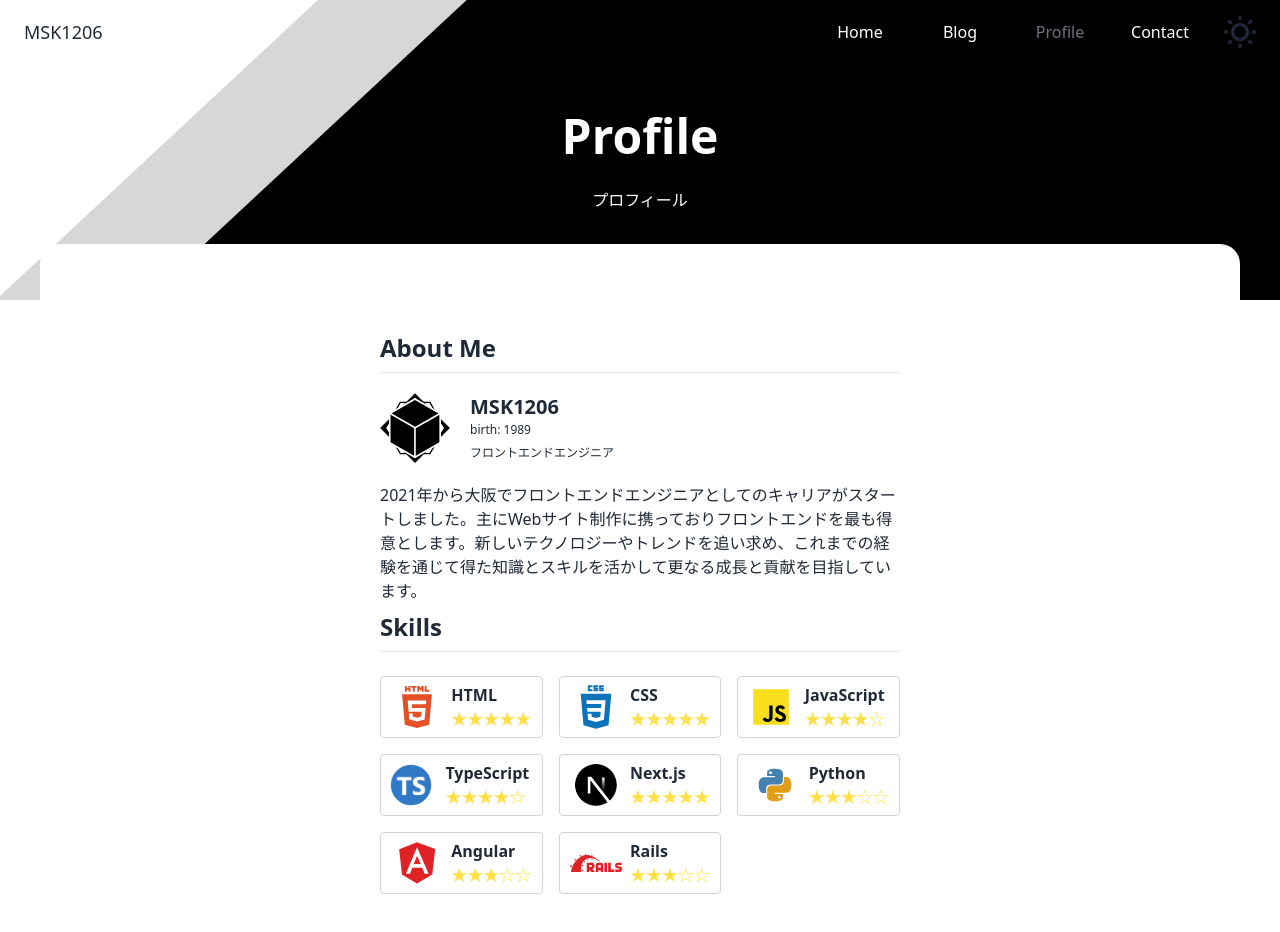
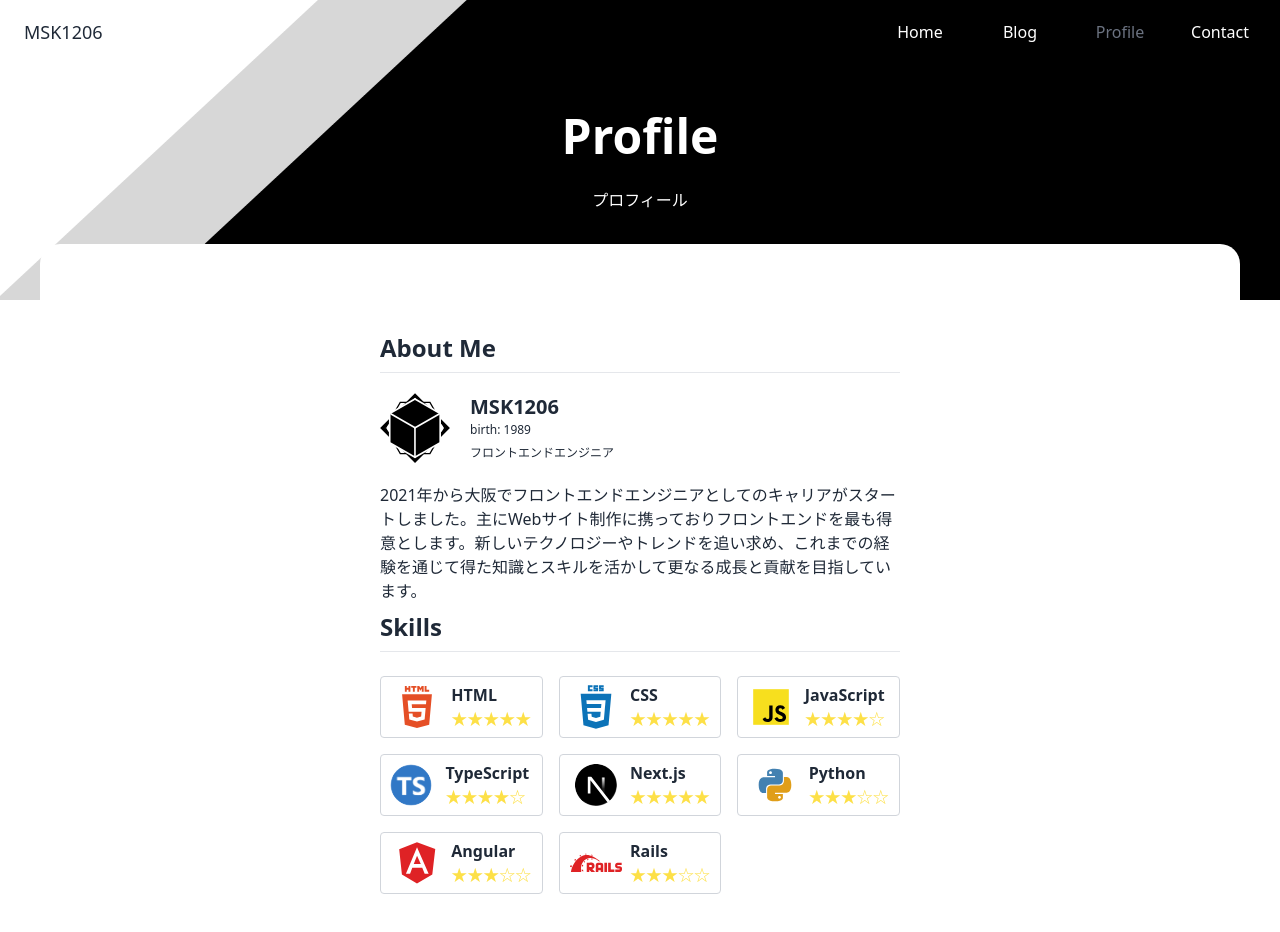
Before and after one commit to MSK1206/nextjs-typescript-tailwindcss-microcms-jamstack-app, a Next.js app: page /profile in a window 1280 px wide. Shown: the top 932 px of the page. Built offline with nearby package versions, Linux system fonts and the light colour scheme; no server answers.

Commit message:
Update index.tsx

```diff
--- a/src/app/_components/Menu/index.tsx
+++ b/src/app/_components/Menu/index.tsx
@@ -43,14 +43,6 @@ export default function Menu() {
               isOpen={isOpen}
             />
           ))}
-          <label className="swap swap-rotate">
-            {/* this hidden checkbox controls the state */}
-            <input type="checkbox" className="theme-controller" value="synthwave" />
-            {/* sun icon */}
-            <svg className="swap-off fill-current w-10 h-10" xmlns="http://www.w3.org/2000/svg" viewBox="0 0 24 24"><path d="M5.64,17l-.71.71a1,1,0,0,0,0,1.41,1,1,0,0,0,1.41,0l.71-.71A1,1,0,0,0,5.64,17ZM5,12a1,1,0,0,0-1-1H3a1,1,0,0,0,0,2H4A1,1,0,0,0,5,12Zm7-7a1,1,0,0,0,1-1V3a1,1,0,0,0-2,0V4A1,1,0,0,0,12,5ZM5.64,7.05a1,1,0,0,0,.7.29,1,1,0,0,0,.71-.29,1,1,0,0,0,0-1.41l-.71-.71A1,1,0,0,0,4.93,6.34Zm12,.29a1,1,0,0,0,.7-.29l.71-.71a1,1,0,1,0-1.41-1.41L17,5.64a1,1,0,0,0,0,1.41A1,1,0,0,0,17.66,7.34ZM21,11H20a1,1,0,0,0,0,2h1a1,1,0,0,0,0-2Zm-9,8a1,1,0,0,0-1,1v1a1,1,0,0,0,2,0V20A1,1,0,0,0,12,19ZM18.36,17A1,1,0,0,0,17,18.36l.71.71a1,1,0,0,0,1.41,0,1,1,0,0,0,0-1.41ZM12,6.5A5.5,5.5,0,1,0,17.5,12,5.51,5.51,0,0,0,12,6.5Zm0,9A3.5,3.5,0,1,1,15.5,12,3.5,3.5,0,0,1,12,15.5Z"/></svg>
-            {/* moon icon */}
-            <svg className="swap-on fill-current w-10 h-10" xmlns="http://www.w3.org/2000/svg" viewBox="0 0 24 24"><path d="M21.64,13a1,1,0,0,0-1.05-.14,8.05,8.05,0,0,1-3.37.73A8.15,8.15,0,0,1,9.08,5.49a8.59,8.59,0,0,1,.25-2A1,1,0,0,0,8,2.36,10.14,10.14,0,1,0,22,14.05,1,1,0,0,0,21.64,13Zm-9.5,6.69A8.14,8.14,0,0,1,7.08,5.22v.27A10.15,10.15,0,0,0,17.22,15.63a9.79,9.79,0,0,0,2.1-.22A8.11,8.11,0,0,1,12.14,19.73Z"/></svg>
-          </label>
         </ul>
         <button
           name="button"
```
